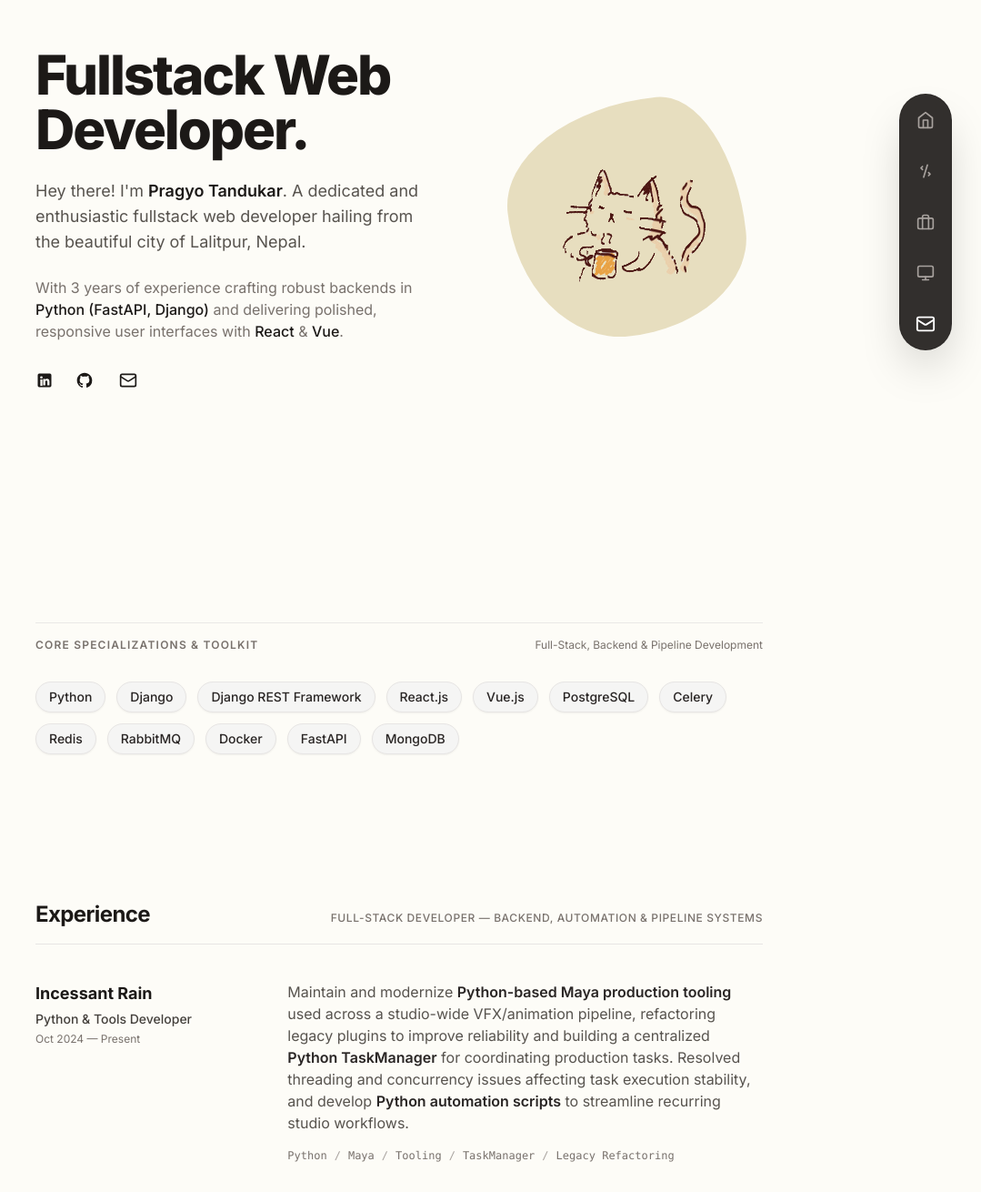
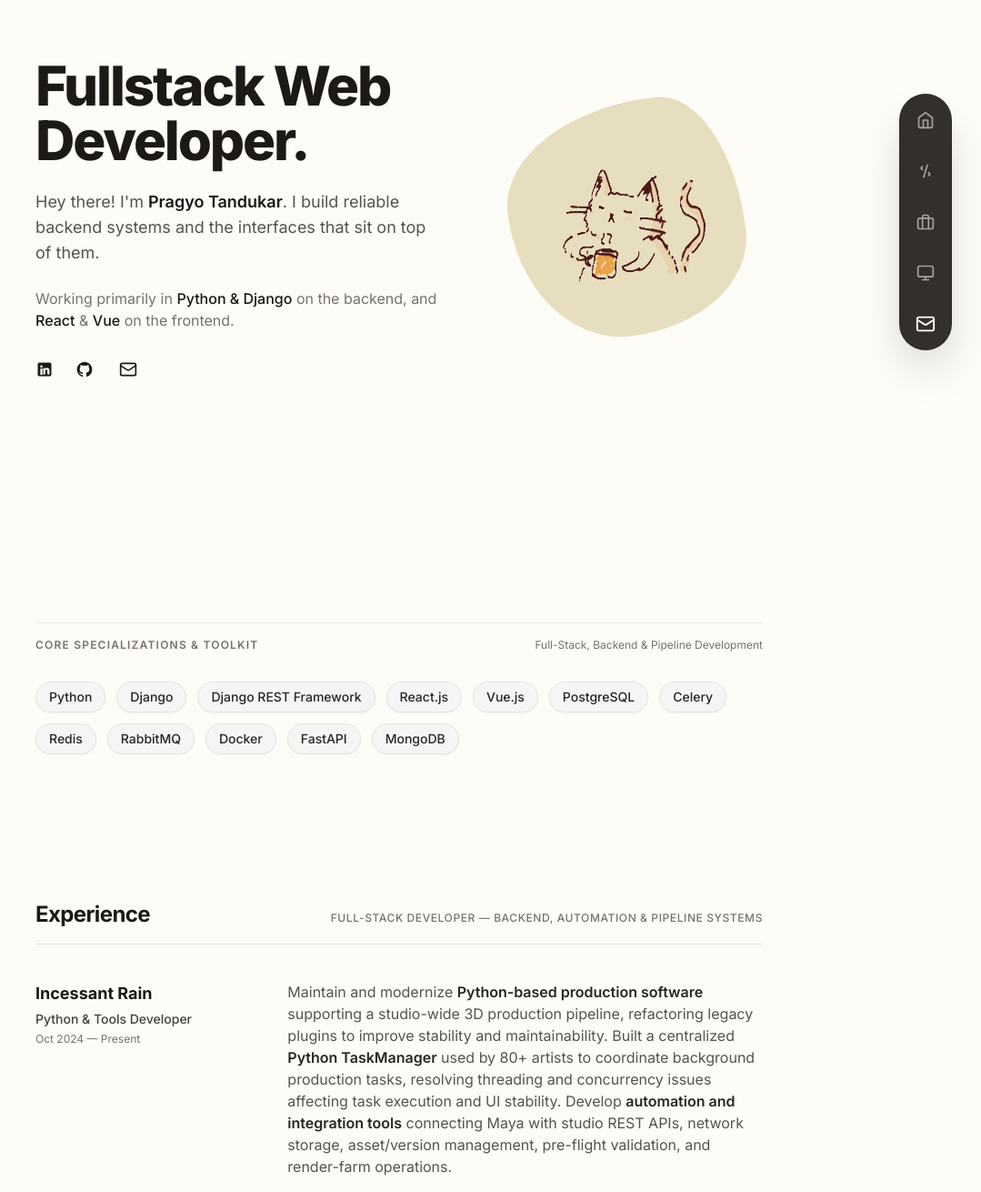
Before and after one commit to tandukar/portifolio_v3, a React (Vite) app: page / in a window 1280 px wide. Shown: the part 156-1466 px from the top of the page at 91% size, without its empty margins (201-1280 px from the left). Built offline with nearby package versions, Linux system fonts and the light colour scheme.

Commit message:
fix: update project descriptions, enhance Hero introduction, and correct URLs

```diff
--- a/src/components/Experience.jsx
+++ b/src/components/Experience.jsx
@@ -7,21 +7,16 @@ const roles = [
     period: "Oct 2024 — Present",
     description: (
       <>
-        Maintain and modernize{" "}
-        <strong className="text-stone-800 font-semibold">
-          Python-based Maya production tooling
-        </strong>{" "}
-        used across a studio-wide VFX/animation pipeline, refactoring legacy
-        plugins to improve reliability and building a centralized{" "}
-        <strong className="text-stone-800 font-semibold">
-          Python TaskManager
-        </strong>{" "}
-        for coordinating production tasks. Resolved threading and concurrency
-        issues affecting task execution stability, and develop{" "}
-        <strong className="text-stone-800 font-semibold">
-          Python automation scripts
-        </strong>{" "}
-        to streamline recurring studio workflows.
+        Maintain and modernize <strong className="text-stone-800 font-semibold">Python-based production software</strong> supporting
+        a studio-wide 3D production pipeline, refactoring legacy plugins to
+        improve stability and maintainability. Built a centralized{' '}
+        <strong className="text-stone-800 font-semibold">Python TaskManager</strong>{' '}
+        used by 80+ artists to coordinate background production tasks,
+        resolving threading and concurrency issues affecting task execution
+        and UI stability. Develop{' '}
+        <strong className="text-stone-800 font-semibold">automation and integration tools</strong>{' '}
+        connecting Maya with studio REST APIs, network storage, asset/version
+        management, pre-flight validation, and render-farm operations.
       </>
     ),
     tags: ["Python", "Maya", "Tooling", "TaskManager", "Legacy Refactoring"],
@@ -74,9 +69,8 @@ export default function Experience() {
         {roles.map((role, i) => (
           <article
             key={role.company}
-            className={`group grid grid-cols-1 md:grid-cols-12 gap-3 md:gap-8 items-start ${
-              i > 0 ? "pt-6 border-t border-stone-100" : ""
-            }`}
+            className={`group grid grid-cols-1 md:grid-cols-12 gap-3 md:gap-8 items-start ${i > 0 ? "pt-6 border-t border-stone-100" : ""
+              }`}
           >
             <div className="md:col-span-4 space-y-1">
               <h3 className="text-lg font-bold text-stone-900 group-hover:text-black">
--- a/src/components/Hero.jsx
+++ b/src/components/Hero.jsx
@@ -13,17 +13,17 @@ export default function Hero() {
           <p className="text-stone-700 sm:text-stone-600 text-base sm:text-lg leading-relaxed max-w-md font-normal">
             Hey there! I'm{' '}
             <span className="font-semibold text-stone-900">Pragyo Tandukar</span>.
-            A dedicated and enthusiastic fullstack web developer hailing from
-            the beautiful city of Lalitpur, Nepal.
+            I build reliable backend systems and the interfaces that sit on top of them.
           </p>
           <p className="text-stone-600 sm:text-stone-500 text-sm sm:text-base leading-relaxed max-w-md">
-            With 3 years of experience crafting robust backends in{' '}
+            Working primarily in{' '}
             <span className="text-stone-900 font-medium">
-              Python (FastAPI, Django)
+              Python &amp; Django
             </span>{' '}
-            and delivering polished, responsive user interfaces with{' '}
+            on the backend, and{' '}
             <span className="text-stone-900 font-medium">React</span> &amp;{' '}
-            <span className="text-stone-900 font-medium">Vue</span>.
+            <span className="text-stone-900 font-medium">Vue</span>{' '}
+            on the frontend.
           </p>
 
           {/* Social Links */}
@@ -31,7 +31,7 @@ export default function Hero() {
             <a
               aria-label="LinkedIn Profile"
               className="transition-transform hover:-translate-y-0.5 hover:text-black focus:outline-none p-1 -m-1"
-              href="https://linkedin.com"
+              href="https://www.linkedin.com/in/pragyo-tandukar-1291b6233"
               rel="noopener noreferrer"
               target="_blank"
             >
@@ -42,7 +42,7 @@ export default function Hero() {
             <a
               aria-label="GitHub Profile"
               className="transition-transform hover:-translate-y-0.5 hover:text-black focus:outline-none p-1 -m-1"
-              href="https://github.com"
+              href="https://github.com/tandukar"
               rel="noopener noreferrer"
               target="_blank"
             >
--- a/src/components/Projects.jsx
+++ b/src/components/Projects.jsx
@@ -6,7 +6,7 @@ const projects = [
     description:
       'Developed full-stack features for a production logistics platform (Django + Vue) across Superadmin, Customer, and Warehouse portals. Diagnosed and resolved a long-standing synchronous-processing bottleneck by rebuilding critical workflows on Celery, Redis, and Celery Beat, and built a Django remediation script that repaired hundreds of shipping records broken by an incomplete municipality-mapping rollout.',
     tags: ['Django', 'Vue', 'Celery', 'Redis', 'PostgreSQL'],
-    url: '',
+    url: 'https://kalpalogistics.com.np/',
   },
   {
     category: 'LegalTech / Documents',
@@ -15,7 +15,7 @@ const projects = [
     description:
       'Built a full-stack CDR/visa-document platform, implementing Django backend APIs and a corresponding React frontend for document workflows.',
     tags: ['Django', 'React', 'REST APIs'],
-    url: '',
+    url: 'https://perfectcdr.com/',
   },
 ]
 
```
